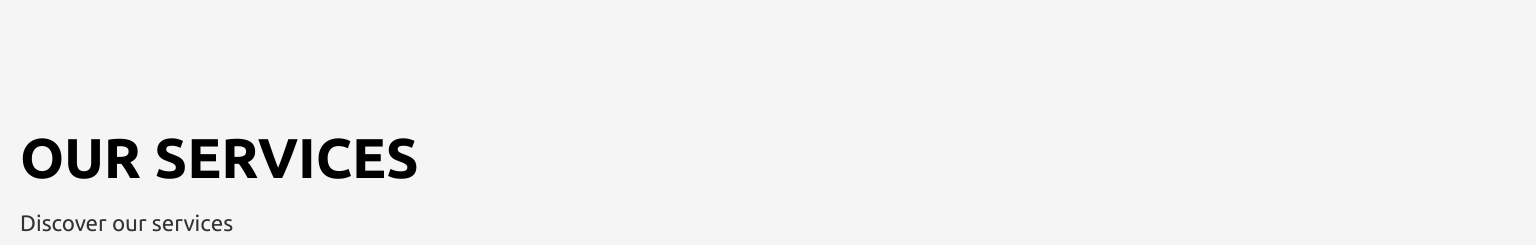
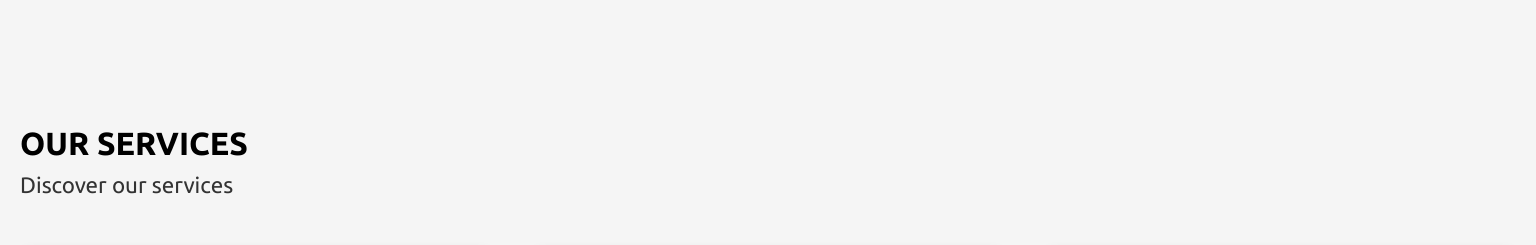
Before and after one commit to bedjra/VitreBuyorKing, a plain HTML site: page index.html in a window 1536 px wide. Shown: the part 720-965 px from the top of the page. Drawn offline with Linux system fonts and the light colour scheme.

Commit message:
reparation du footer et h1 de service

```diff
--- a/css/erikacontact.css
+++ b/css/erikacontact.css
@@ -5,7 +5,7 @@
 }
 
 .services-section h1 {
-  font-size: 2.5em;
+  font-size: 32px;
   font-weight: bold;
   margin-bottom: 10px;
 }
@@ -165,6 +165,7 @@
 .footer {
   position: relative;
   background-color: #27374e;
+  overflow: hidden;
   padding: 40px 20px 20px;
   font-family: Arial, sans-serif;
 }
--- a/css/pagetest.css
+++ b/css/pagetest.css
@@ -289,10 +289,7 @@
     padding: 0 40px;
   }
 
-  .services-section h1 {
-    font-size: 3em;
-    margin-bottom: 15px;
-  }
+
 
   .services-section .intro {
     font-size: 1.3em;
@@ -326,10 +323,7 @@
     padding: 0 60px;
   }
 
-  .services-section h1 {
-    font-size: 3.5em;
-    margin-bottom: 20px;
-  }
+
 
   .services-section .intro {
     font-size: 1.4em;
```
